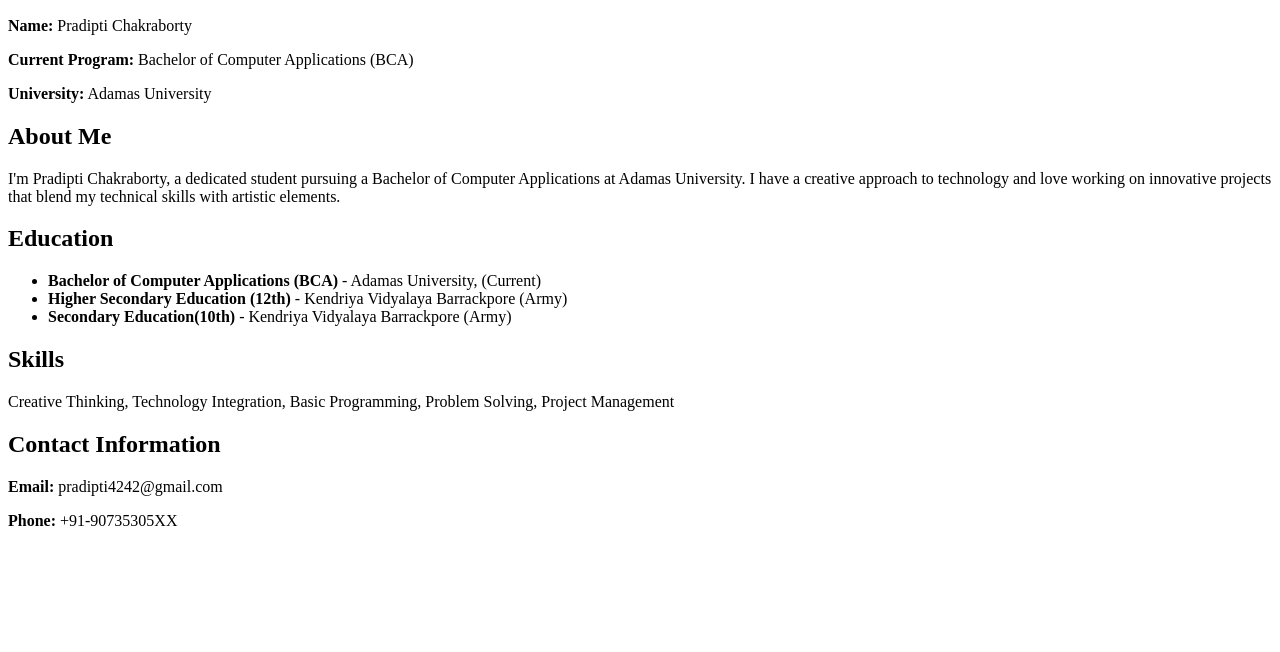
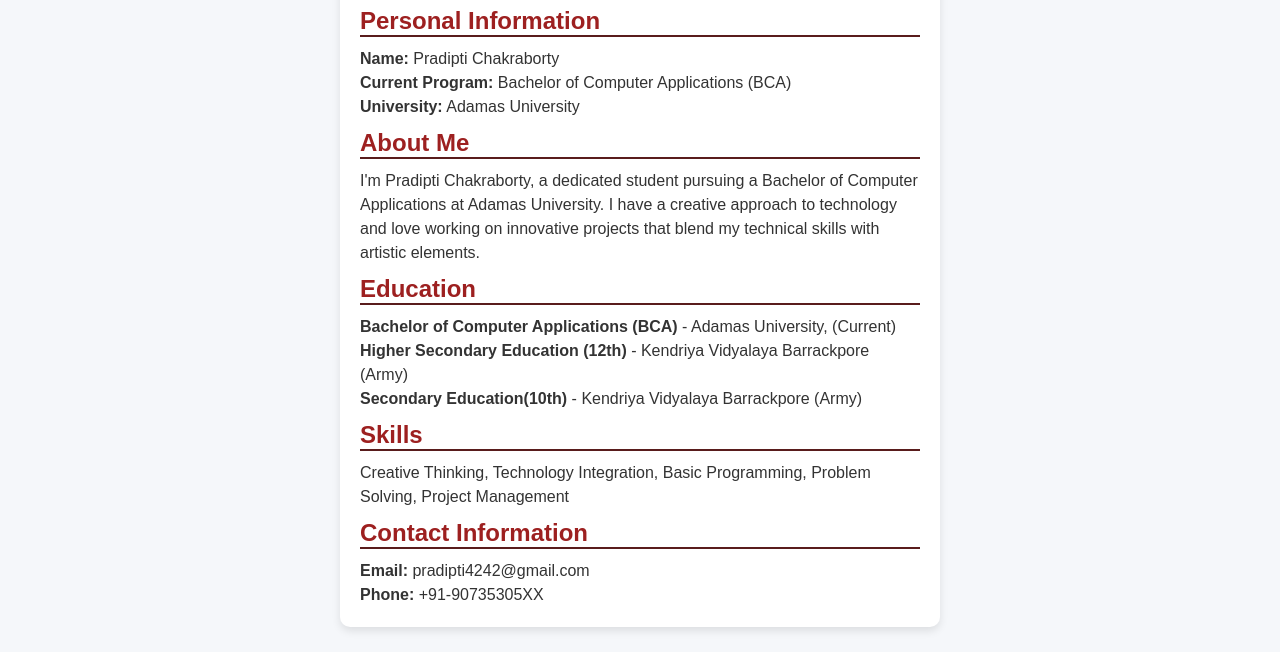
Before and after one commit to losser0/basic_biodata, a plain HTML site: page index.html in a window 1280 px wide. Shown: the part 148-800 px from the top of the page. Drawn offline with Linux system fonts and the light colour scheme.

Commit message:
Update index.html

```diff
--- a/index.html
+++ b/index.html
@@ -4,7 +4,7 @@
     <meta charset="UTF-8">
     <meta name="viewport" content="width=device-width, initial-scale=1.0">
     <title>Pradipti Chakraborty - Biodata</title>
-    <link rel="stylesheet" href="bidata.css">
+    <link rel="stylesheet" href="biodata.css">
 </head>
 <body>
     <div class="biodata-container">
```
